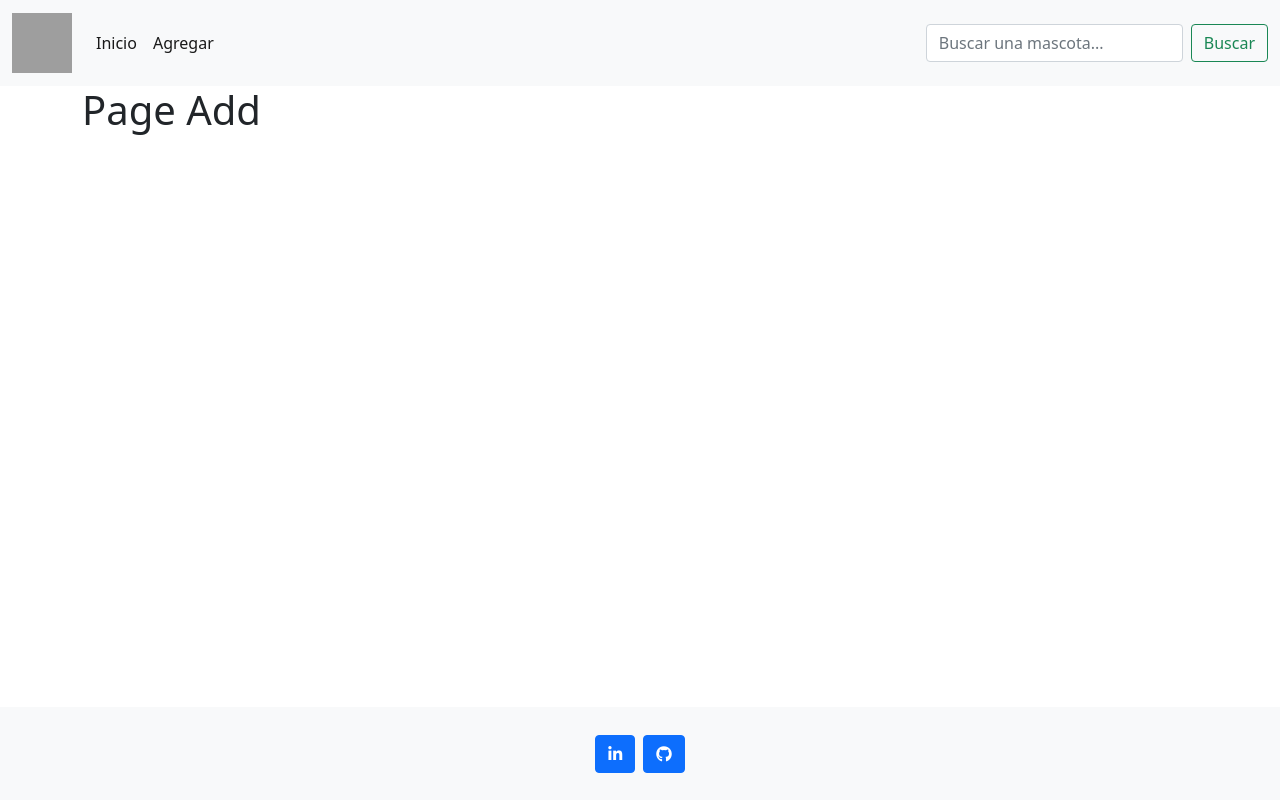
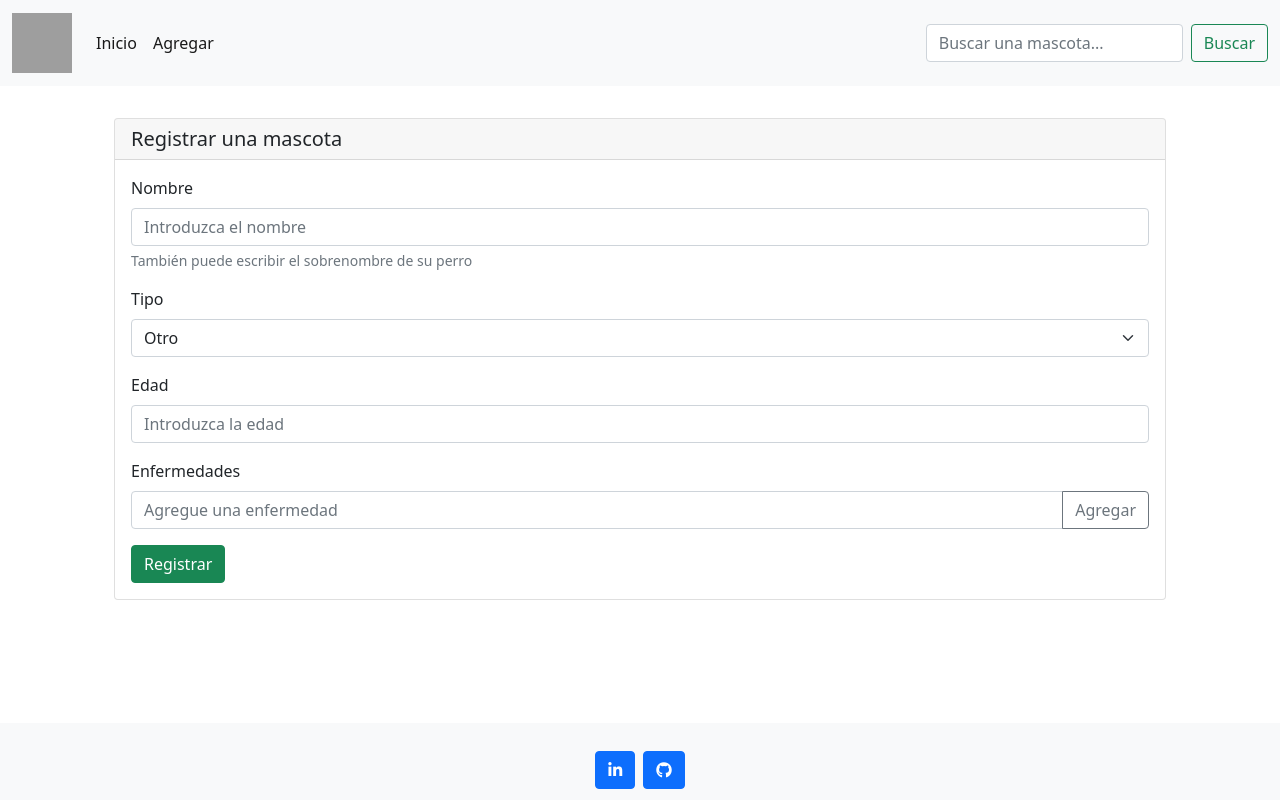
Before and after one commit to ProgrammerAuditore/proyecto-crud-mascotas, a React (Create React App) app in the folder mascotas-app/: page /add in a window 1280 px wide. Shown: the top 800 px of the page. Built offline with nearby package versions, Linux system fonts and the light colour scheme; grey boxes are pictures that could not be loaded.

Commit message:
*** dev : Se agrego la pagina para registrar mascota

```diff
--- a/mascotas-app/src/App.js
+++ b/mascotas-app/src/App.js
@@ -12,12 +12,14 @@ function App() {
     <div className="App">
       <NavBar />
         <div className='container' style={{minHeight : 77.6+'vh'}}>
+          <div className='m-3 p-3'>
           <Routes>
             <Route path="/" element={<Home />} />
             <Route path="about" element={<About />} />
             <Route path="add" element={<Add />} />
             <Route path="*" element={<NoFound />} />
           </Routes>
+          </div>
         </div>
       <Footer />
     </div>
--- a/mascotas-app/src/views/crud/Add.jsx
+++ b/mascotas-app/src/views/crud/Add.jsx
@@ -1,11 +1,182 @@
-import React, { useState, useEffect } from 'react';
+import React, { useState, useEffect } from "react";
 
 function Add() {
-    return (<>
-        <div>
-            <h1>Page Add</h1>
+
+    const [mascota, setMascota] = useState({
+        nombre: '',
+        edad: 0,
+        raza: 'otro',
+        enfermedad: []
+    });
+
+
+    const fncRegistrarMascota = (e) => {
+        e.preventDefault();
+        console.log("sdsd");
+        const formRegistrar = document.querySelector('#form-registrar');
+        const data = Object.keys(formRegistrar).map(key => formRegistrar[key].value || 'input:error');
+
+        const enfermedades = mascota.enfermedad;
+        const nuevoMascota = { nombre : data[0], raza : data[1], edad : data[2], enfermedad: enfermedades
+          ? enfermedades : undefined };
+
+        const buscarCamposVacios = Object.keys(nuevoMascota).map(key => nuevoMascota[key] || 'input:error');
+        const respuesta = buscarCamposVacios.includes('input:error');
+
+        if(respuesta) return;
+
+
+        alert('Registrando mascota');
+
+    }
+
+    const fncAgregarEnfermedad = (e) => {
+        e.preventDefault();
+
+        const inputEnfermedad = document.querySelector('#enfermedad');
+        if( inputEnfermedad.value.length <= 2 ) return;
+
+        const m = mascota.enfermedad.push({
+            id: mascota.enfermedad.length,
+            value: inputEnfermedad.value
+        });
+
+
+        setMascota({
+            ...mascota,
+            enfermedad: [
+                ...mascota.enfermedad,
+            ]
+        });
+
+        inputEnfermedad.value="";
+    }
+
+    const fncEliminarEnfermedad = (id) => {
+        const m = mascota.enfermedad.splice(id, 1);
+        console.log(id, m);
+
+        setMascota({
+            ...mascota,
+            enfermedad: [
+                ...mascota.enfermedad,
+            ]
+        });
+    }
+
+  return (
+    <>
+      <div>
+        <div className="card">
+          <h5 className="card-header">Registrar una mascota</h5>
+          <div className="card-body">
+            <form id="form-registrar" onSubmit={fncRegistrarMascota}>
+              {/* Campo : Nombre */}
+              <div className="mb-3">
+                <label htmlFor="nombre" className="form-label">
+                  Nombre
+                </label>
+                <input
+                  type="text"
+                  className="form-control"
+                  id="nombre"
+                  name="nombre"
+                  placeholder="Introduzca el nombre"
+                  aria-describedby="emailHelp"
+                />
+                <div id="emailHelp" className="form-text">
+                  También puede escribir el sobrenombre de su perro
+                </div>
+              </div>
+
+              {/* Campo : Tipo */}
+              <div className="mb-3">
+                <label htmlFor="tipo" className="form-label">
+                  Tipo
+                </label>
+                <select
+                  className="form-select"
+                  id="tipo"
+                  name="tipo"
+                  defaultValue={"Otro"}
+                >
+                  <option value={"Otro"}>Otro</option>
+                  <option value={"Chihuahua"}>Chihuahua</option>
+                  <option value={"Pitbull"}>Pitbull</option>
+                  <option value={"Xoloitzcuintle"}>Xoloitzcuintle</option>
+                  <option value={"Bulldog"}>Bulldog</option>
+                  <option value={"Pug"}>Pug</option>
+                  <option value={"Bóxer"}>Bóxer</option>
+                </select>
+              </div>
+
+              {/* Campo : Edad */}
+              <div className="mb-3">
+                <label htmlFor="edad" className="form-label">
+                  Edad
+                </label>
+                <input
+                  type="number"
+                  className="form-control"
+                  id="edad"
+                  name="edad"
+                  placeholder="Introduzca la edad"
+                />
+              </div>
+
+              {/* Campo : Enfermedades */}
+              <div className="mb-3">
+                <label htmlFor="enfermedad" className="form-label">
+                  Enfermedades
+                </label>
+                <div className="input-group">
+                  <input
+                    type="text"
+                    className="form-control"
+                    name="enfermedad"
+                    id="enfermedad"
+                    aria-describedby="button-addon2"
+                    placeholder="Agregue una enfermedad"
+                  />
+                  <button
+                    className="btn btn-outline-secondary"
+                    type="button"
+                    id="button-addon2"
+                    onClick={fncAgregarEnfermedad}
+                  >
+                    Agregar
+                  </button>
+                </div>
+                <div className="form-text m-2">
+                  <ul style={{ listStyle: "none" }}>
+                    { Object.keys(mascota.enfermedad).map(el => {
+
+                        return (<li key={el} style={{ display: "inline", margin: "4px" }}>
+                            <span className="badge bg-secondary position-relative">
+                            {mascota.enfermedad[el].value}
+                        <span
+                          type="button"
+                          onClick={() => fncEliminarEnfermedad(el)}
+                          className="position-absolute top-0 start-100 translate-middle badge rounded-pill bg-danger"
+                        >
+                          x
+                        </span>
+                      </span>
+                        </li>);
+                    })}
+                  </ul>
+                </div>
+              </div>
+
+              <button type="submit" className="btn btn-success">
+                Registrar
+              </button>
+            </form>
+          </div>
         </div>
-    </>);
+      </div>
+    </>
+  );
 }
 
 export default Add;
```
